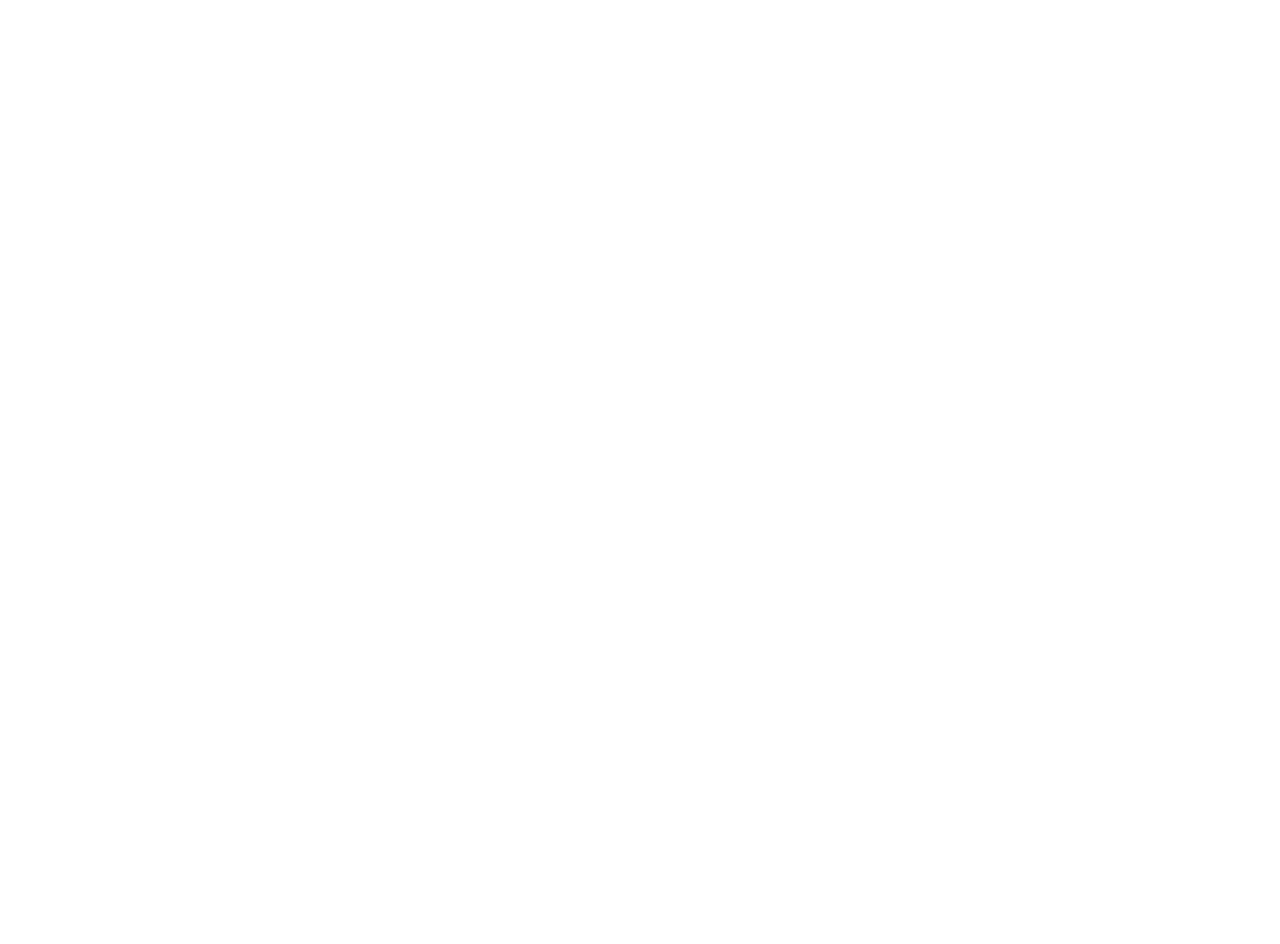
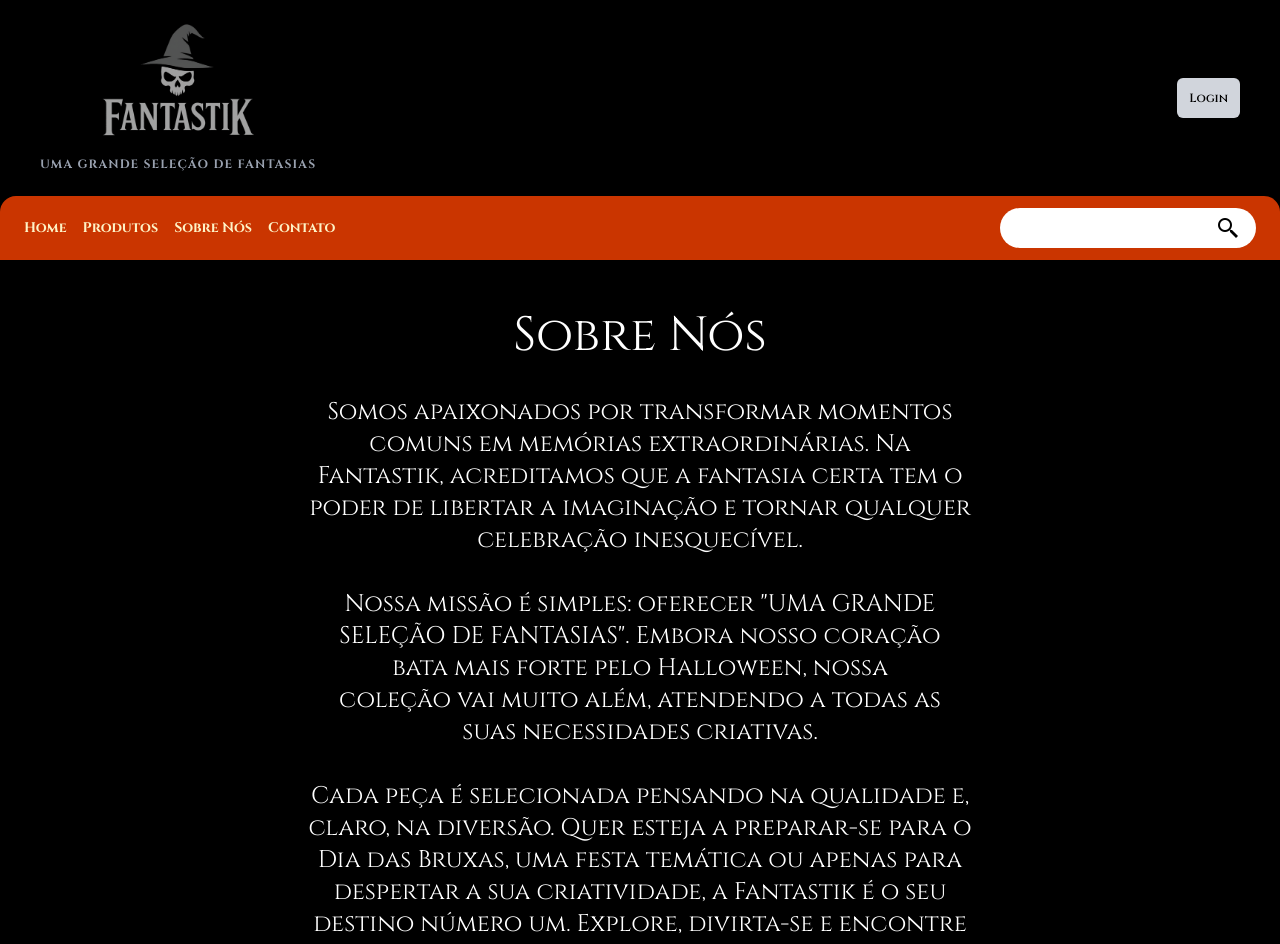
Before and after one commit to Gakira06/FantastikHalloween, a React (Vite) app in the folder frontend/: page /sobre in a window 1280 px wide. Before the commit this address had no page. Shown: the top 944 px of the page. Before the commit the page ends 800 px from the top, so only its background shows below. Built offline with nearby package versions, Linux system fonts and the light colour scheme.

Commit message:
chore: Criando SobrePage

```diff
--- a/frontend/src/App.jsx
+++ b/frontend/src/App.jsx
@@ -1,6 +1,7 @@
 import HomePage from "./pages/HomePage";
 import CatalogoPage from "./pages/CatalogoPage";
 import ContatoPage from "./pages/ContatoPage";
+import SobrePage from "./pages/SobrePage";
 import { BrowserRouter as Router, Routes, Route } from "react-router";
 
 function App() {
@@ -10,6 +11,7 @@
         <Route path="/" element={<HomePage />} />
         <Route path="/catalogo" element={<CatalogoPage />} />
         <Route path="/contato" element={<ContatoPage />} />
+        <Route path="/sobre" element={<SobrePage/>} />
       </Routes>
     </Router>
   );
--- a/frontend/src/components/layout/ContatoForm.jsx
+++ b/frontend/src/components/layout/ContatoForm.jsx
@@ -20,7 +20,7 @@
         ></textarea>
         <button
           type="submit"
-          className="w-32 bg-orange-400 text-white font-bold py-3 px-6 rounded-full hover:bg-orange-700 transition-colors duration-300 cursor-pointer"
+          className="w-32 bg-orange-700 text-white font-bold py-3 px-6 rounded-full hover:bg-orange-400 transition-colors duration-300 cursor-pointer"
         >
           Enviar
         </button>
--- a/frontend/src/components/layout/Header.jsx
+++ b/frontend/src/components/layout/Header.jsx
@@ -1,5 +1,6 @@
 import { useState } from "react";
 import Button from "../../components/common/Button";
+import { Link } from "react-router-dom"
 
 export default function Header() {
   const [showModal, setShowModal] = useState(false);
@@ -44,11 +45,13 @@
       <header className="w-full bg-black text-white flex flex-col md:flex-row justify-between items-center px-4 md:px-10 py-4">
         <div className="flex flex-col items-center w-full md:w-auto">
           <div className="flex justify-center w-full">
-            <img
-              src="/Logo.png"
-              alt="Logo"
-              className="h-24 w-auto md:h-32 md:w-60 object-contain"
-            />
+            <Link to="/">
+              <img
+                src="/Logo.png"
+                alt="Logo"
+                className="h-24 w-auto md:h-32 md:w-60 object-contain"
+              />
+            </Link>
           </div>
           <p className="text-gray-400 text-xs md:text-2xs tracking-widest mt-1 font-bold py-2 text-center">
             UMA GRANDE SELEÇÃO DE FANTASIAS
--- a/frontend/src/components/layout/Navibar.jsx
+++ b/frontend/src/components/layout/Navibar.jsx
@@ -12,9 +12,11 @@
               Produtos
             </Button>
           </Link>
-          <Button className="hover:text-black w-full md:w-auto">
-            Sobre Nós
-          </Button>
+          <Link to="/sobre">
+            <Button className="hover:text-black w-full md:w-auto">
+              Sobre Nós
+            </Button>
+          </Link>
           <Link to="/contato">
             <Button className="hover:text-black w-full md:w-auto">
               Contato
--- a/frontend/src/pages/ContatoPage.jsx
+++ b/frontend/src/pages/ContatoPage.jsx
@@ -16,7 +16,7 @@
           </div>
 
 
-          <div className="relative bg-orange-400 p-4 sm:p-8 pt-16 sm:pt-24 md:p-8 lg:p-16 rounded-md">
+          <div className="relative bg-orange-700 p-4 sm:p-8 pt-16 sm:pt-24 md:p-8 lg:p-16 rounded-md">
             <div className="grid grid-cols-1 lg:grid-cols-2 gap-8 sm:gap-16 items-center">
 
               <div className="text-white">
@@ -24,7 +24,7 @@
                   ENTRAR EM CONTATO
                 </h2>
                 <h3 className="text-lg sm:text-xl md:text-2xl font-light mb-6">
-                  Ei! Estamos ansiosos para falar você!
+                  Ei! Estamos ansiosos para atender você!
                 </h3>
                 <br />
                 <br />
@@ -32,19 +32,19 @@
                 <div className="flex flex-wrap gap-2 sm:gap-4 ">
                   <a
                     href="#"
-                    className="bg-white w-8 h-8 sm:w-10 sm:h-10 rounded-full flex items-center justify-center text-orange-400 hover:bg-gray-200 transition-colors"
+                    className="bg-white w-8 h-8 sm:w-10 sm:h-10 rounded-full flex items-center justify-center text-black hover:bg-gray-200 transition-colors"
                   >
                     <FaFacebookF />
                   </a>
                   <a
                     href="#"
-                    className="bg-white w-8 h-8 sm:w-10 sm:h-10 rounded-full flex items-center justify-center text-orange-400 hover:bg-gray-200 transition-colors"
+                    className="bg-white w-8 h-8 sm:w-10 sm:h-10 rounded-full flex items-center justify-center text-black hover:bg-gray-200 transition-colors"
                   >
                     <FaTwitter />
                   </a>
                   <a
                     href="#"
-                    className="bg-white w-8 h-8 sm:w-10 sm:h-10 rounded-full flex items-center justify-center text-orange-400 hover:bg-gray-200 transition-colors "
+                    className="bg-white w-8 h-8 sm:w-10 sm:h-10 rounded-full flex items-center justify-center text-black hover:bg-gray-200 transition-colors "
                   >
                     <FaInstagram />
                   </a>
--- a/frontend/src/pages/SobrePage.jsx
+++ b/frontend/src/pages/SobrePage.jsx
@@ -1,11 +1,35 @@
-import React from 'react'
+import Header from "../components/layout/Header";
+import Footer from "../components/layout/Footer";
+import Navibar from "../components/layout/Navibar";
 
 const SobrePage = () => {
   return (
     <div>
+      <Header />
+      <Navibar />
+      <div className="bg-black text-center p-4">
+        <h1 className="text-bold text-5xl py-9 text-white">Sobre Nós</h1>
+        <p className="text-white mx-auto max-w-2xl text-2xl">
+          Somos apaixonados por transformar momentos comuns em memórias
+          extraordinárias. Na Fantastik, acreditamos que a fantasia certa tem o
+          poder de libertar a imaginação e tornar qualquer celebração
+          inesquecível.
+        </p>
+        <p className="text-white p-8 mx-auto max-w-2xl text-2xl">
+          Nossa missão é simples: oferecer "UMA GRANDE SELEÇÃO DE FANTASIAS".
+          Embora nosso coração bata mais forte pelo Halloween, nossa coleção vai
+          muito além, atendendo a todas as suas necessidades criativas.
+        </p>
+        <p className="text-white mx-auto max-w-2xl text-2xl ">
+          Cada peça é selecionada pensando na qualidade e, claro, na diversão.
+          Quer esteja a preparar-se para o Dia das Bruxas, uma festa temática ou
+          apenas para despertar a sua criatividade, a Fantastik é o seu destino
+          número um. Explore, divirta-se e encontre o seu lado fantastik!
+        </p>
+      </div>
+      <Footer />
+    </div>
+  );
+};
 
-    </div>
-  )
-}
-
-export default SobrePage
+export default SobrePage;
```
